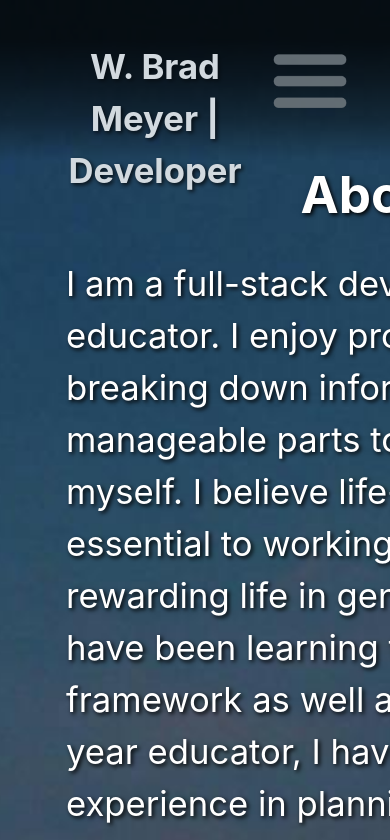
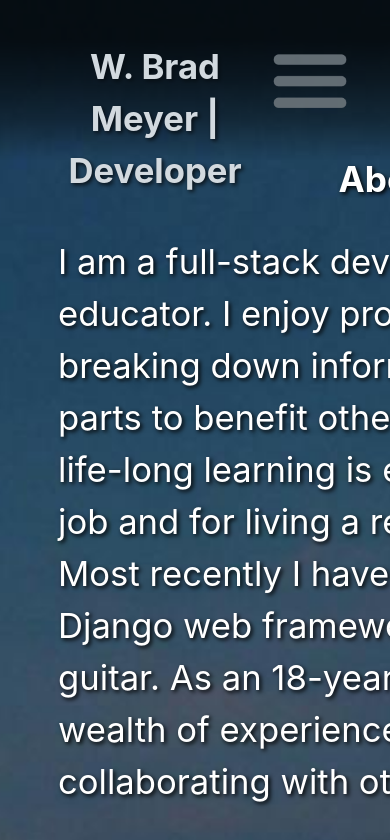
Before and after one commit to Wbradmeyer/vitePortfolio, a Vue app: page / in a window 390 px wide. Shown: the top 840 px of the page. Built offline with nearby package versions, Linux system fonts and the light colour scheme.

Commit message:
smaller font and buttons on phone

```diff
--- a/src/style.css
+++ b/src/style.css
@@ -53,7 +53,7 @@ button:focus-visible {
 }
 
 #app {
-  max-width: 100vh;
+  max-width: 100%;
   margin: 0 auto;
   padding: 1rem;
   text-align: center;
@@ -77,4 +77,15 @@ button:focus-visible {
     background-image: url('./assets/pexels-sasha-martynov-1212600.jpg');
     background-attachment: scroll;
   }
+  h1 {
+    font-size: 2.2em;
+    line-height: 1.2;
+  }
+  button {
+    padding: 0.4em 0.8em;
+    font-size: 0.9em;
+  }
+  #app {
+    padding: 0.5rem;
+  }
 }
```
